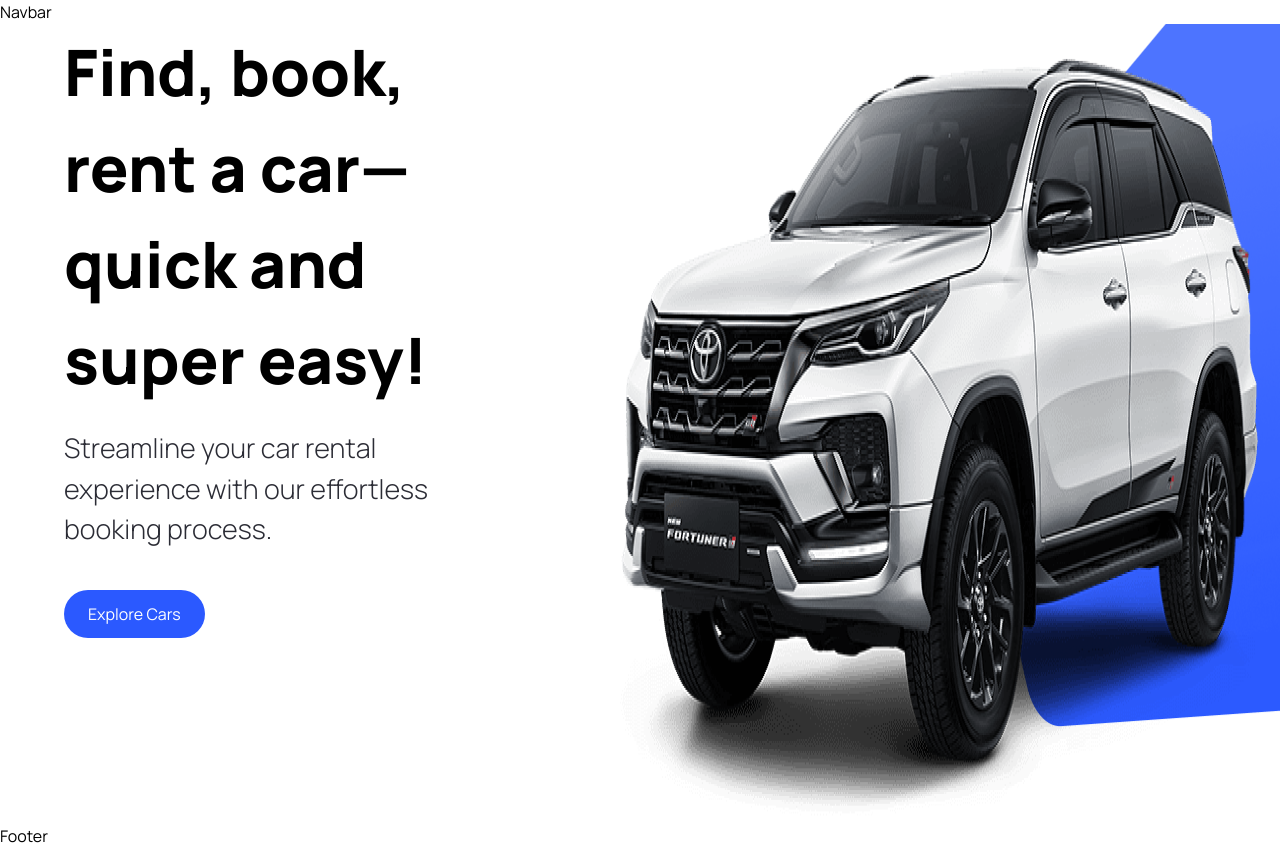
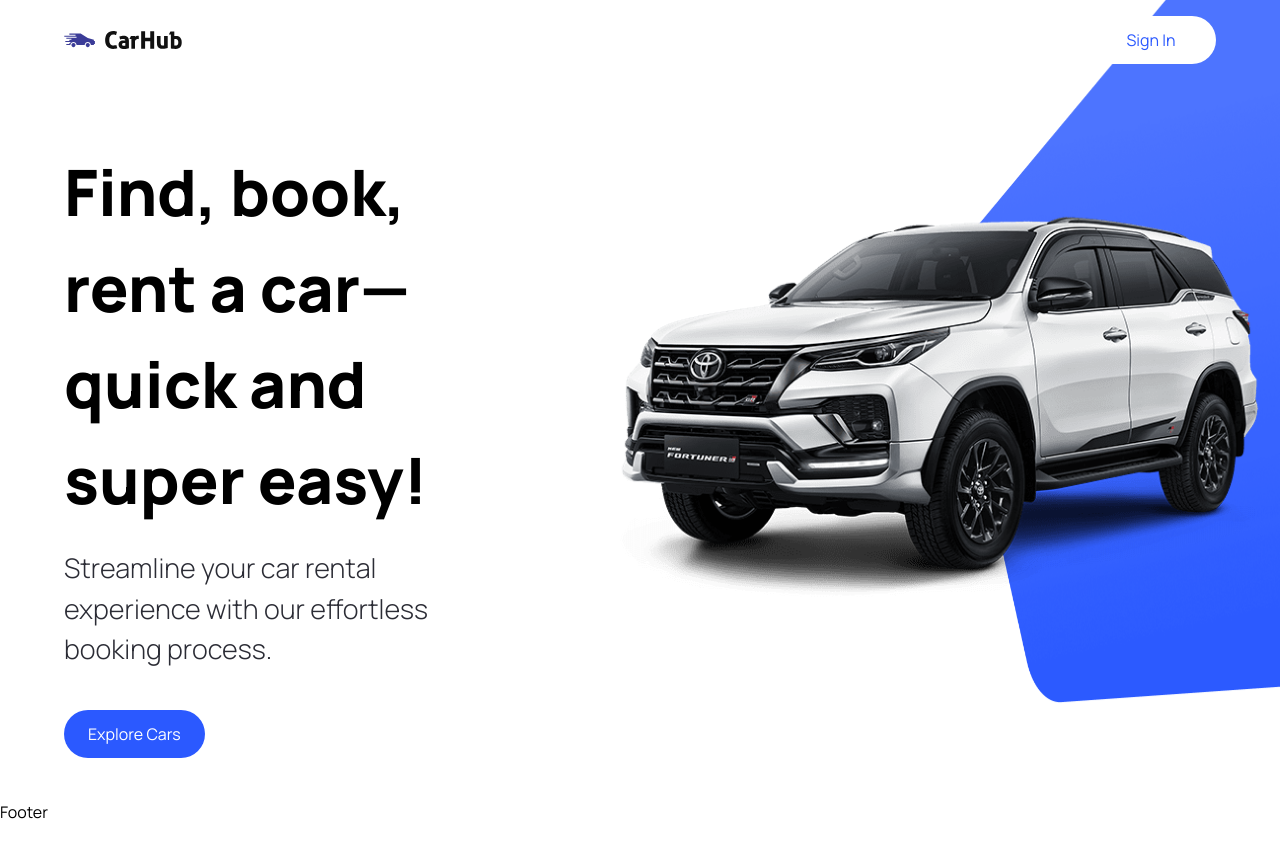
Before and after one commit to Yellowweii/next.js-demo, a Next.js app: page / in a window 1280 px wide. After the commit the page ends 824 px from the top, so only its background shows below. Built offline with nearby package versions, Linux system fonts and the light colour scheme.

Commit message:
finish the navbar module (#3)
* customize button

* finish the hero module

* finish the navbar module

---------

Co-authored-by: yellowwei <1119765689@qq.com>

```diff
--- a/components/CustomButton/index.tsx
+++ b/components/CustomButton/index.tsx
@@ -3,9 +3,9 @@
 import { CustomButtonProps } from "@/types";
 import Image from "next/image";
 
-const CustomButton = ({ title, containerStyles, handleClick }: CustomButtonProps) => {
+const CustomButton = ({ title, containerStyles, handleClick, btnType }: CustomButtonProps) => {
   return (
-    <button disabled={false} type="button" className="custom-btn bg-primary-blue text-white rounded-full mt-10" onClick={handleClick}>
+    <button disabled={false} type={btnType || "button"} className={`custom-btn ${containerStyles}`} onClick={handleClick}>
       <span className={`flex-1`}>{title}</span>
     </button>
   );
--- a/sections/Navbar/index.tsx
+++ b/sections/Navbar/index.tsx
@@ -1,9 +1,18 @@
-import React from 'react'
+import Link from "next/link";
+import Image from "next/image";
+import CustomButton from "@/components/CustomButton";
 
 const Navbar = () => {
   return (
-    <div>Navbar</div>
-  )
-}
+    <header className="w-full absolute z-10">
+      <nav className="max-w-[1440px] m-auto flex justify-between items-center sm:px-16 px-6 py-4">
+        <Link href="/" className="flex justify-center items-center">
+          <Image src="/logo.svg" alt="Car Hub Logo" width={118} height={18} className="object-contain" />
+        </Link>
+        <CustomButton title="Sign In" btnType="button" containerStyles="text-primary-blue bg-white rounded-full min-w-[130px]" />
+      </nav>
+    </header>
+  );
+};
 
-export default Navbar
+export default Navbar;
--- a/tailwind.config.ts
+++ b/tailwind.config.ts
@@ -1,7 +1,7 @@
 /** @type {import('tailwindcss').Config} */
 
 module.exports = {
-  content: ["./pages/**/*.{js,ts,jsx,tsx,mdx}", "./components/**/*.{js,ts,jsx,tsx,mdx}", "./app/**/*.{js,ts,jsx,tsx,mdx}"],
+  content: ["./sections/**/*.{js,ts,jsx,tsx,mdx}", "./components/**/*.{js,ts,jsx,tsx,mdx}", "./app/**/*.{js,ts,jsx,tsx,mdx}"],
   mode: "jit",
   theme: {
     extend: {
--- a/types/index.ts
+++ b/types/index.ts
@@ -4,4 +4,5 @@
     title: string;
     containerStyles?: string;
     handleClick?: MouseEventHandler<HTMLButtonElement>;
+    btnType?: "button" | "submit";
 }
```
